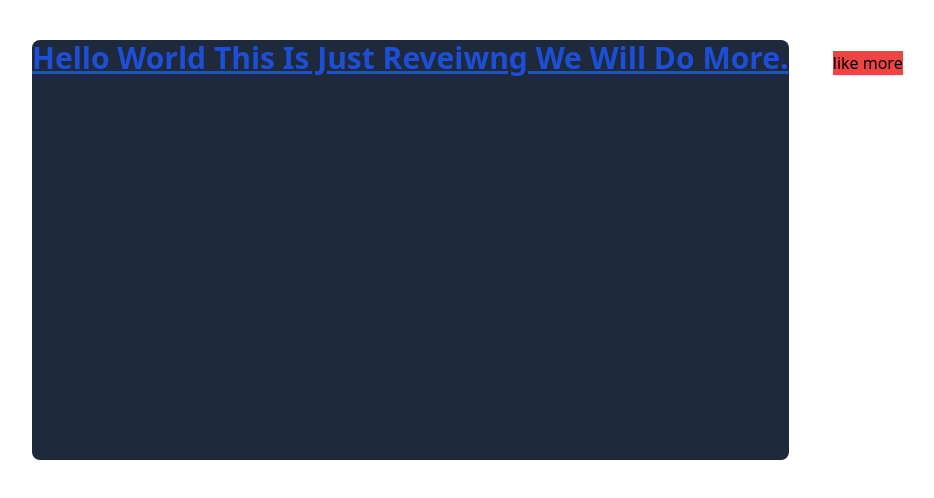
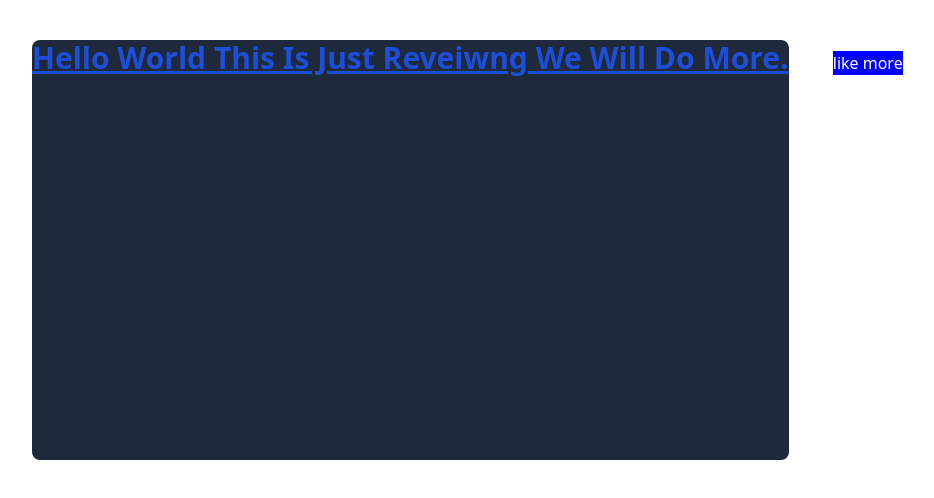
Before and after one commit to SubairMohamed/reviewing-tailwindcss, a website: page src/index.html in a window 1280 px wide. Both pictures are taken after a click on the button "like more". Shown: the whole page, without its empty margins (8-942 px from the left). Drawn offline with Linux system fonts and the light colour scheme.

Commit message:
test-is-working

```diff
--- a/src/index.html
+++ b/src/index.html
@@ -10,6 +10,17 @@
 </head>
 
 <body>
+
+    <script>
+        $(document).ready(function () {
+            $("button").click(function () {
+                $("button").css("background-color", 'blue').css("color", 'white');
+            });
+        });
+    </script>
+
+
+
     <h1
         class="inline-block m-10 text-3xl font-semibold text-blue-700 underline capitalize rounded-lg pb-96 bg-slate-800">
         Hello world this is just reveiwng we will do more.
```
